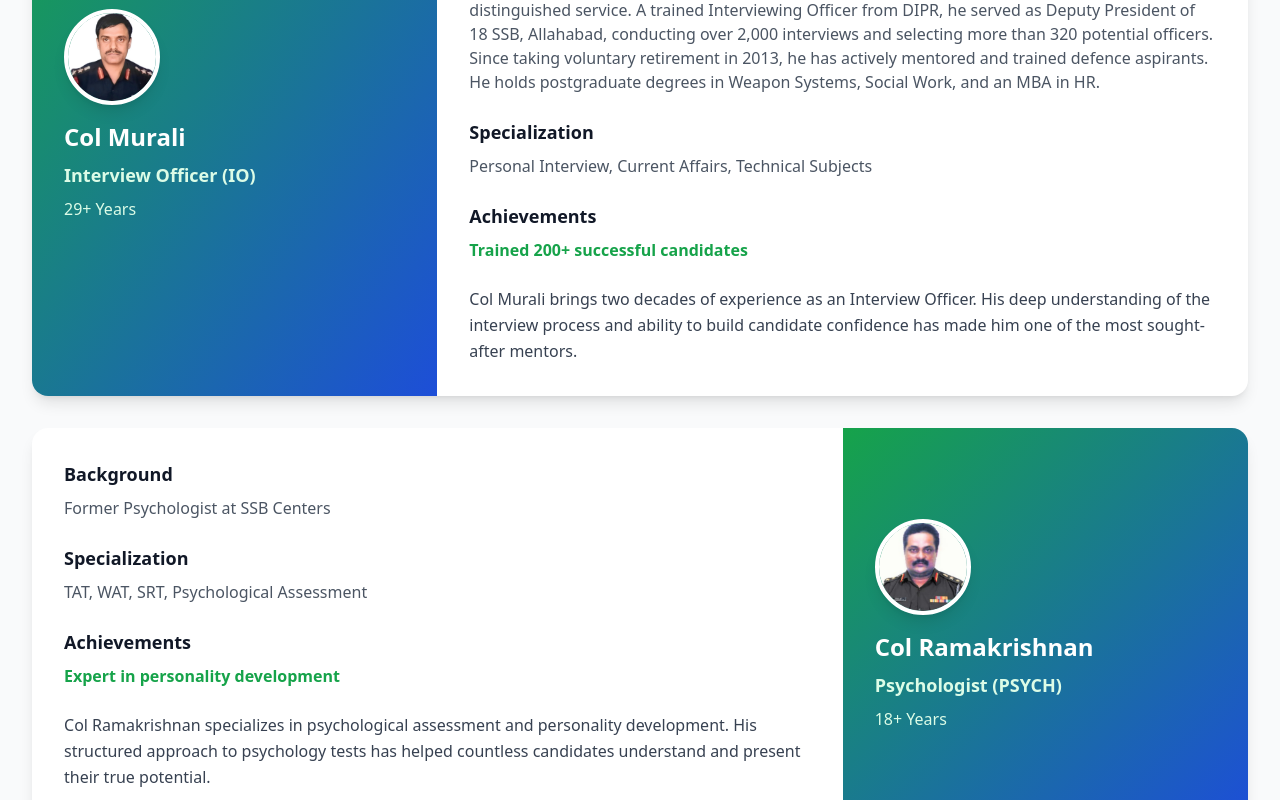
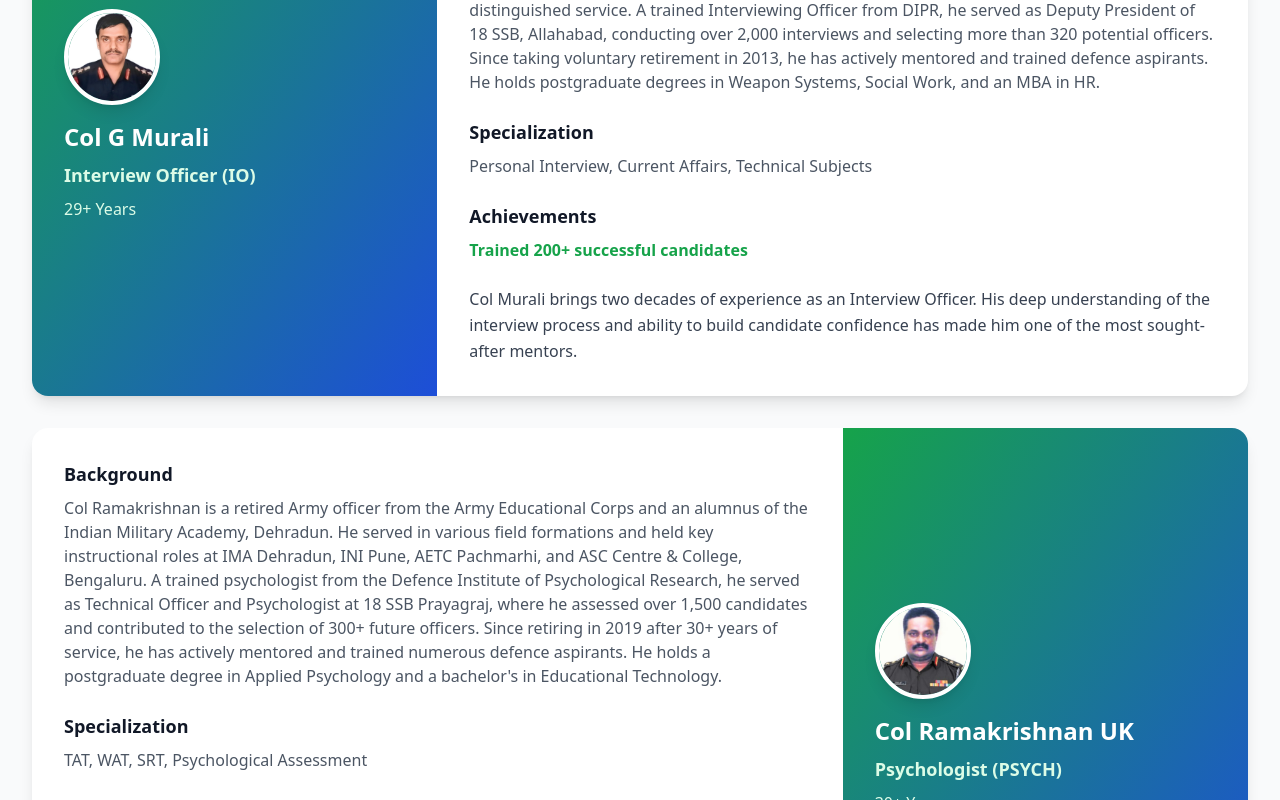
Before and after one commit to mahinanup/trinityssbmentorship, a React (Vite) app: page /about in a window 1280 px wide. Shown: the part 1400-2200 px from the top of the page. Built offline with nearby package versions, Linux system fonts and the light colour scheme.

Commit message:
updated about section

```diff
--- a/src/pages/About.tsx
+++ b/src/pages/About.tsx
@@ -27,7 +27,7 @@ const About = () => {
 
   const mentors = [
     {
-      name: 'Col Murali',
+      name: 'Col G Murali',
       role: 'Interview Officer (IO)',
       experience: '29+ Years',
       background: 'Col G Murali (Retd) is a decorated retired Army officer from the Regiment of Artillery and an alumnus of the National Defence Academy and Indian Military Academy. Over his 29-year career, he commanded Artillery Regiments in J&K and Rajasthan and participated in key operations including Op Meghdoot (Siachen) and Op Vijay (Kargil), earning the Chief of Army Staff Commendation for distinguished service. A trained Interviewing Officer from DIPR, he served as Deputy President of 18 SSB, Allahabad, conducting over 2,000 interviews and selecting more than 320 potential officers. Since taking voluntary retirement in 2013, he has actively mentored and trained defence aspirants. He holds postgraduate degrees in Weapon Systems, Social Work, and an MBA in HR.',
@@ -37,10 +37,10 @@ const About = () => {
       description: 'Col Murali brings two decades of experience as an Interview Officer. His deep understanding of the interview process and ability to build candidate confidence has made him one of the most sought-after mentors.',
     },
     {
-      name: 'Col Ramakrishnan',
+      name: 'Col Ramakrishnan UK',
       role: 'Psychologist (PSYCH)',
-      experience: '18+ Years',
-      background: 'Former Psychologist at SSB Centers',
+      experience: '30+ Years',
+      background: "Col Ramakrishnan is a retired Army officer from the Army Educational Corps and an alumnus of the Indian Military Academy, Dehradun. He served in various field formations and held key instructional roles at IMA Dehradun, INI Pune, AETC Pachmarhi, and ASC Centre & College, Bengaluru. A trained psychologist from the Defence Institute of Psychological Research, he served as Technical Officer and Psychologist at 18 SSB Prayagraj, where he assessed over 1,500 candidates and contributed to the selection of 300+ future officers. Since retiring in 2019 after 30+ years of service, he has actively mentored and trained numerous defence aspirants. He holds a postgraduate degree in Applied Psychology and a bachelor's in Educational Technology.",
       specialization: 'TAT, WAT, SRT, Psychological Assessment',
       achievements: 'Expert in personality development',
  image: '/images/rama.png',
```
